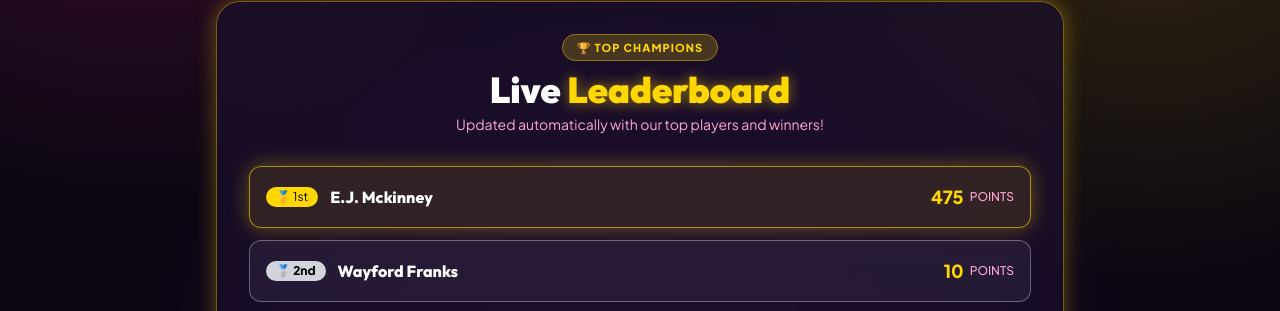
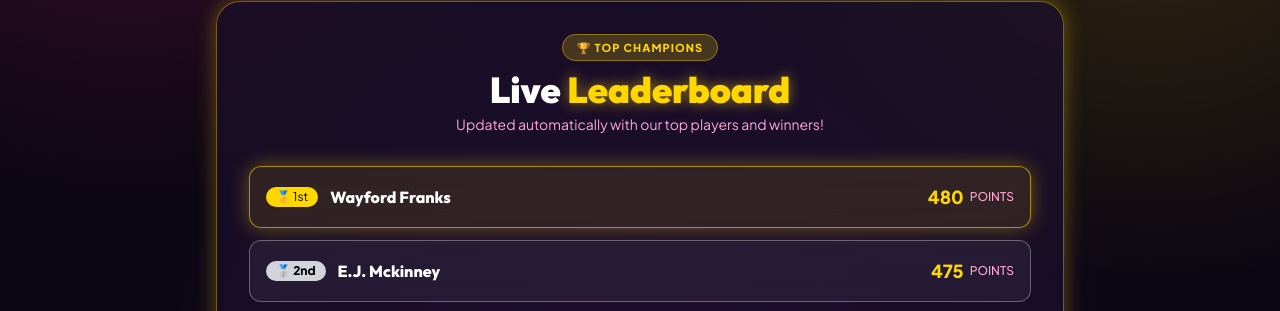
Before and after one commit to contactcasharena-a11y/casharena, a plain HTML site: page index.html in a window 1280 px wide. Shown: the part 1924-2235 px from the top of the page. Drawn offline with nearby package versions, Linux system fonts and the light colour scheme.

Commit message:
Update index.html

```diff
--- a/index.html
+++ b/index.html
@@ -352,7 +352,7 @@
     // Jaise hi aap points barhayenge, code automatically highest points wale ko sabse upar le ayega!
     const leaderboardData = [
       { name: "E.J. Mckinney", points: 475 },
-      { name: "Wayford Franks", points: 10 },
+      { name: "Wayford Franks", points: 480 },
       { name: "Kristi Gentry", points: 10 },
       { name: "Debra Shilling", points: 5 }
     ];
```
